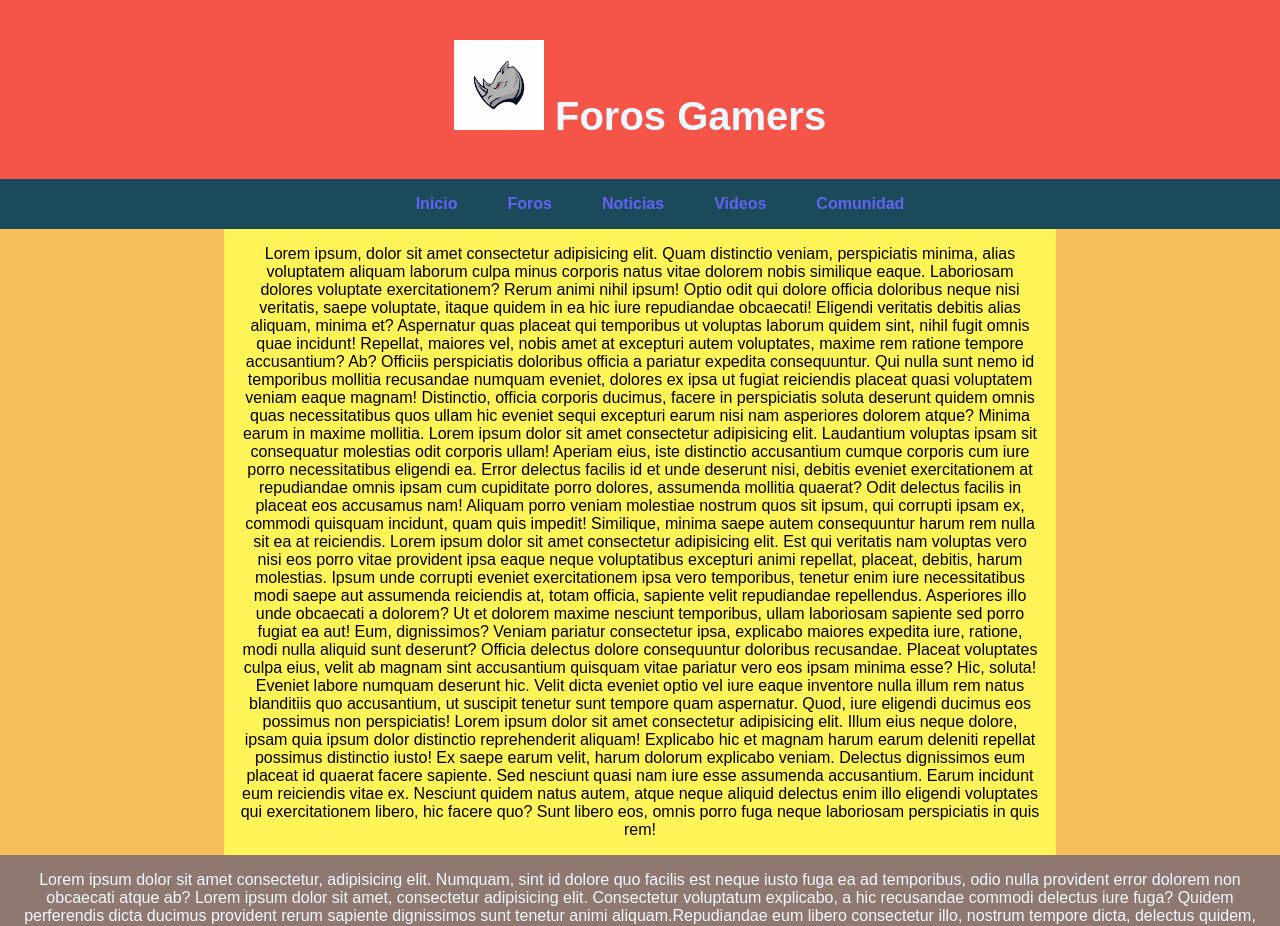
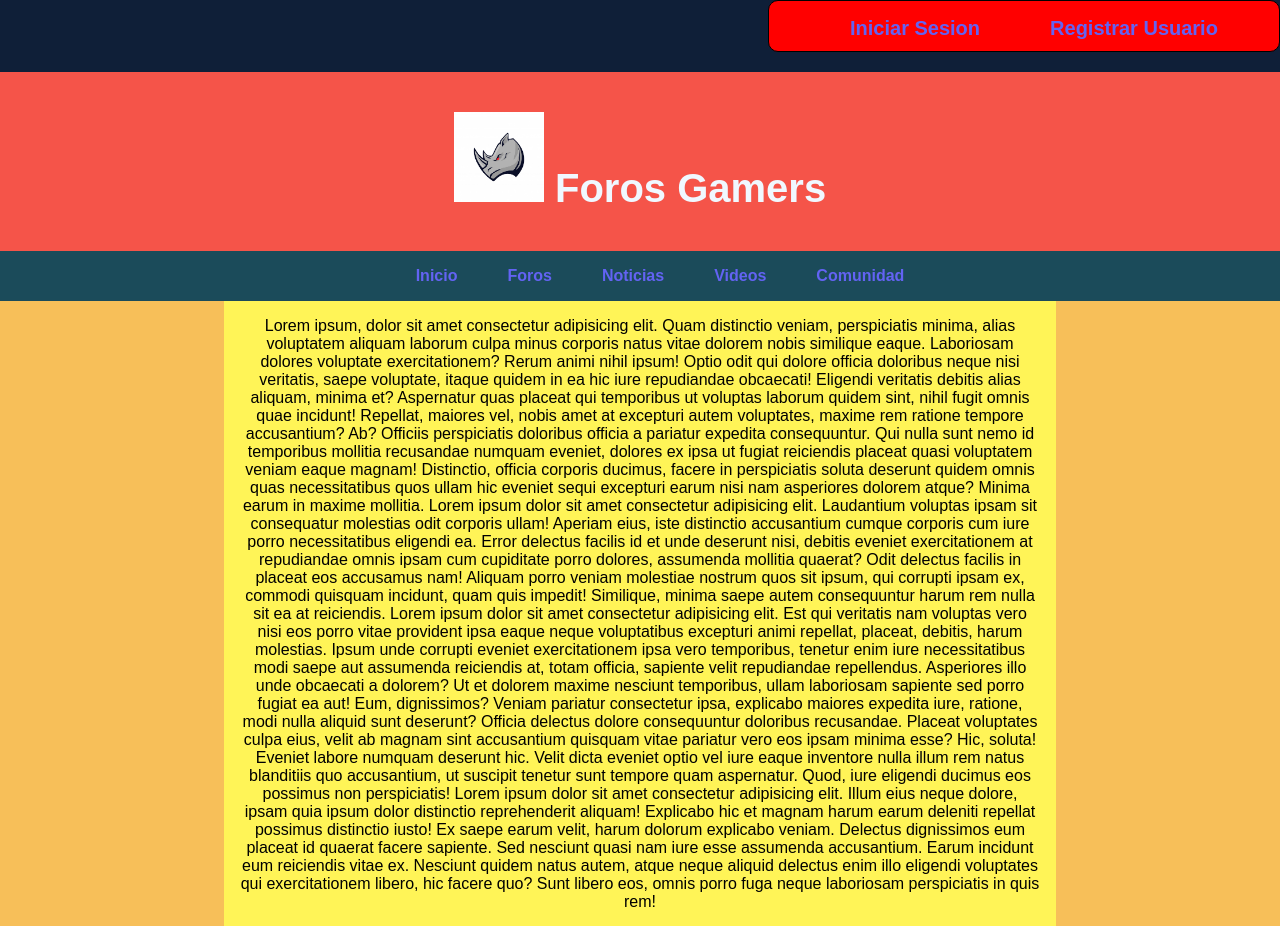
Before and after one commit to Josep129/Taller2, a PHP site: page / in a window 1280 px wide. Shown: the top 926 px of the page. Run offline with PHP 8.4, Linux system fonts and the light colour scheme.

Commit message:
inicio y registro

```diff
--- a/INDEX.PHP
+++ b/INDEX.PHP
@@ -1,3 +1,7 @@
+<?php
+session_start();
+?>
+
 <!DOCTYPE html>
 <html lang="en">
 <head>
--- a/Comunidad.php
+++ b/IniciarSesion.php
@@ -13,10 +13,10 @@
         <aside></aside>
         <article>
             <h2>Inicia Sesión</h2>
-            <form action="" method="post">
+            <form action="iniciarprocesar.php" method="post">
                 <input type="text" name="usuario" placeholder="Usuario">
                 <input type="password" name="password" id="" placeholder="Contraseña">
-                <input type="button" value="Ingresar">
+                <button type="submit">Iniciar Sesion</button>
             </form>
             <h3>* No posees una cuenta, crear una <a href="crearusuario.php">ahora</a></h3>
         </article>
--- a/crearusuario.php
+++ b/crearusuario.php
@@ -18,7 +18,7 @@
                 <input type="email" name="email" id="" placeholder="Email">
                 <input type="password" name="password" id="" placeholder="Contraseña">
                 <input type="password" name="password2" id="" placeholder="* Confirmar Contraseña">
-                <input type="button" value="Registrar">
+                <button type="submit">Registrar Usuario</button>
             </form>
         </article>
         <aside></aside>
--- a/estilos.css
+++ b/estilos.css
@@ -58,7 +58,7 @@
     border: 0;
 }
 ul{
-    background-color: #1b4b5a;
+
     display: flex;
 }
 a:hover{
@@ -78,3 +78,21 @@
     padding: 1em;
     margin: 1em;
 }
+#reference{
+    background-color: red;
+    height: 40px;
+    width: 600px;
+    border-radius: 10px;
+    border: 1px solid black;
+    text-decoration: none;
+    margin-bottom: 20px;
+    margin-left: 60%;
+    padding-top: 0px;
+    padding-bottom: 10px;
+}
+.li1{
+    color: white;
+    font-size: 20px;
+    margin-left: 0%;
+    margin-right: 20px;
+}
--- /dev/null
+++ b/logout.php
@@ -0,0 +1,6 @@
+<?php
+session_start();
+session_destroy();
+
+header("Location: INDEX.php");
+?>
--- a/partes/header.php
+++ b/partes/header.php
@@ -1,4 +1,24 @@
+<?php
+if (isset($_SESSION["Usuario"])) {
+    $Nombre=$_SESSION["Usuario"];
+
+}
+$asd="asd";
+?>
+
+
 <body>
+    <div id="reference">
+        <ul class="ul1">
+        <?php if (isset($_SESSION["Usuario"])){ ?>
+            <li class="li1"><?php echo($Nombre) ?></li>
+            <li class="li1"><a href="logout.php">Cerrar Sesion</a></li>
+        <?php }else { ?>
+            <li class="li1"><a href="IniciarSesion.php">Iniciar Sesion</a></li>
+            <li class="li1"><a href="crearusuario.php">Registrar Usuario</a></li>
+        <?php }?>
+        </ul>
+    </div>
     <header>
         <img src="imagenes/logo.jpg" alt="">
         Foros Gamers
@@ -9,7 +29,7 @@
             <li><a href="Foros.php">Foros</a></li>
             <li><a href="Noticias.php">Noticias</a></li>
             <li><a href="Videos.php">Videos</a></li>
-            <li><a href="Comunidad.php">Comunidad</a></li>
+            <li><a href="Comunidad2.php">Comunidad</a></li>
         </ul>
     </nav>
 </body>
```
Also changed, not shown: Comunidad2.php (added, +30 -0 lines), Procesar_usuario.php (+6 -6 lines), iniciarprocesar.php (added, +22 -0 lines).
